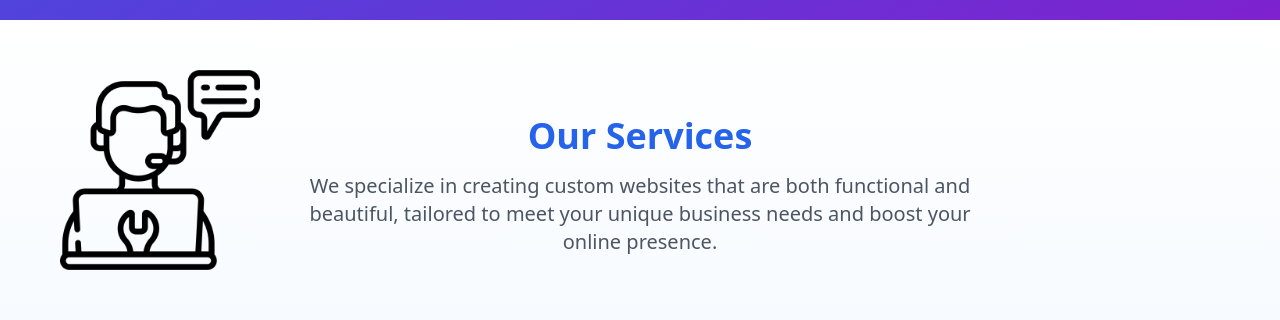
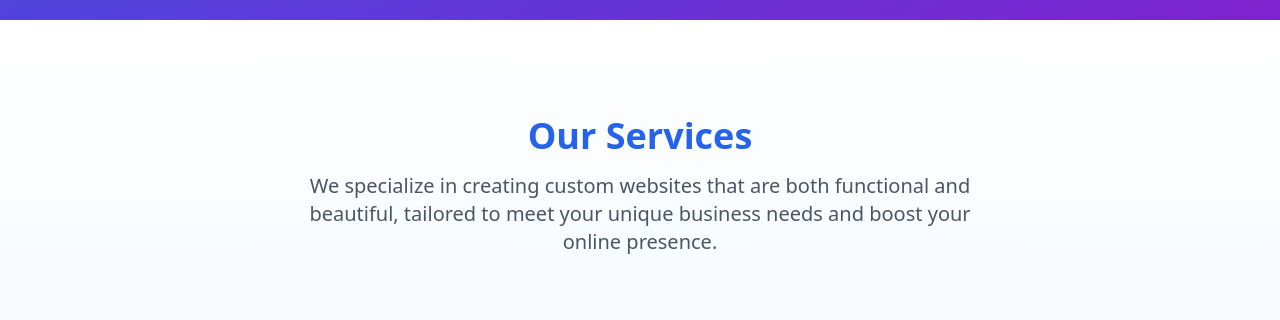
Before and after one commit to Akshat-Sh101/WebcraftStudio, a React (Vite) app: page / in a window 1280 px wide. Shown: the part 780-1100 px from the top of the page. Built offline with nearby package versions, Linux system fonts and the light colour scheme.

Commit message:
tenth commit

```diff
--- a/package.json
+++ b/package.json
@@ -1,6 +1,6 @@
 {
   "name": "my-project",
-  "homepage": "https:/Akshat-Sh101.github.io/WebcraftStudio",
+  "homepage": ".",
   "private": true,
   "version": "0.0.0",
   "type": "module",
--- a/src/App.jsx
+++ b/src/App.jsx
@@ -7,7 +7,6 @@ import Contact from './components/Contact';
 import 'animate.css';
 import Footer from './components/Footer';
 import Popup from './components/Popup';
-import Carousel from './components/Carousel';
 
 
 const App = () => {
--- a/src/components/Services.jsx
+++ b/src/components/Services.jsx
@@ -25,7 +25,7 @@ function Services() {
       </div>
 
       <div className="container mx-auto px-4 relative z-10">
-        <motion.img initial={{ opacity: 0 }} animate={{ opacity: 1 }} whileHover={{ transition: { duration: 0.5 }, transition: { repeat: Infinity, repeatType: 'loop', duration: 0.5 },rotate: [0, 10, -10, 10, -10, 0], opacity: 0.8 }} src="./images/technical-support.png" alt="Shaking Image" className="shaking-image absolute h-[200px] top-[-12%] left-[60px] hidden lg:block" />
+        {/* <motion.img initial={{ opacity: 0 }} animate={{ opacity: 1 }} whileHover={{ transition: { duration: 0.5 }, transition: { repeat: Infinity, repeatType: 'loop', duration: 0.5 },rotate: [0, 10, -10, 10, -10, 0], opacity: 0.8 }} src="./images/technical-support.png" alt="Shaking Image" className="shaking-image absolute h-[200px] top-[-12%] left-[60px] hidden lg:block" /> */}
         <motion.div
           className="text-center mb-16"
           initial={{ opacity: 0, y: -20 }}
```
